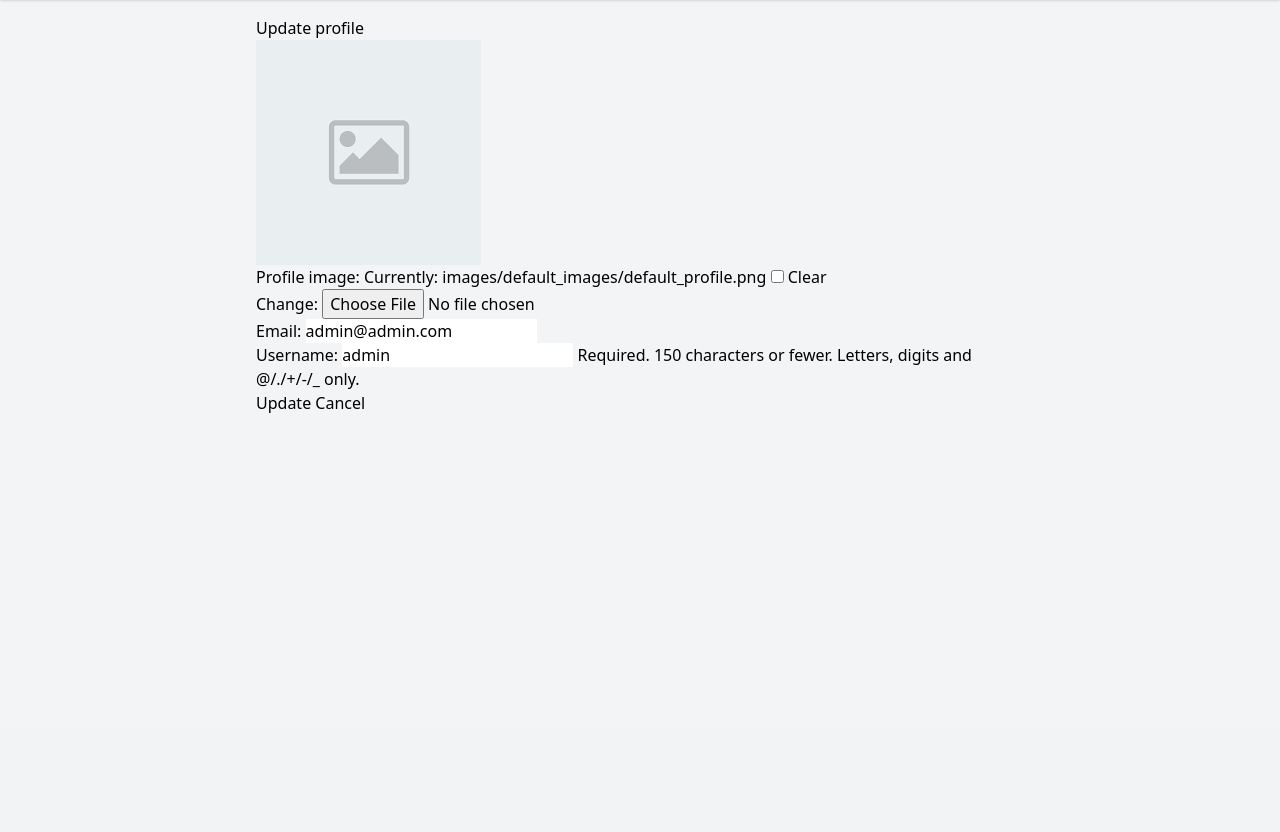
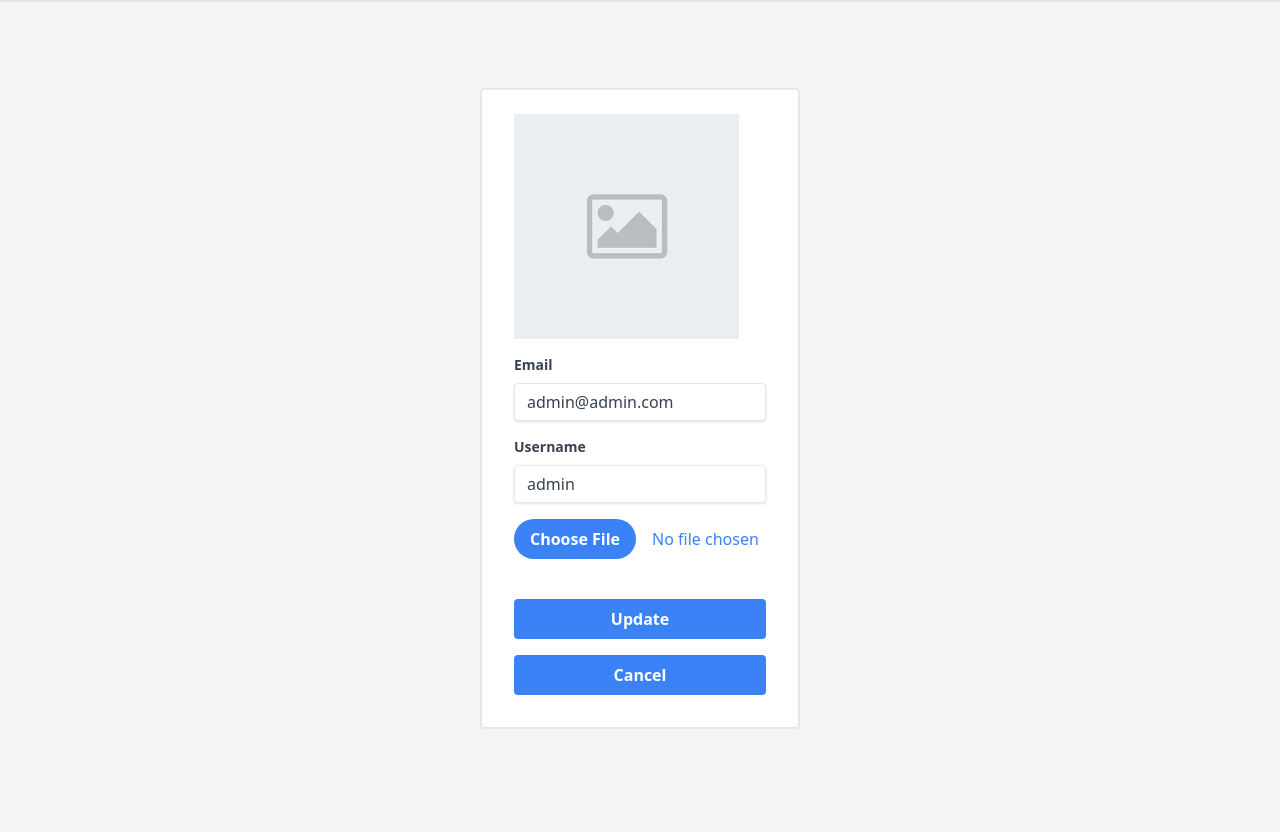
Before and after one commit to sinhaugoh/FriendZone, a Django app: page /account/update/ in a window 1280 px wide. Shown: the part 72-904 px from the top of the page. Before the commit the page ends 485 px from the top, so only its background shows below. Run offline with Django 4.2, Linux system fonts and the light colour scheme; a user stored in the database is signed in; data comes from the database, SQL or seed files in the repository; both versions use the stored data as it was after the commit; some libraries are stand-ins or nearby versions.

Commit message:
implement UI for update profile form

```diff
--- a/social_media/templates/social_media/update_profile.html
+++ b/social_media/templates/social_media/update_profile.html
@@ -1,11 +1,47 @@
 {% extends 'social_media/base.html' %}
 
 {% block content %}
-    <h1>Update profile</h1>
-    <form action="{% url 'profile_update' %}" method="post" enctype="multipart/form-data"> {% csrf_token %}
-        <img src="{{profile_update_form.initial.profile_image.url}}" alt="profile image">
-        {{profile_update_form.as_p}}
-        <input type="submit" value="Update">
-        <a href="javascript:history.back()">Cancel</a>
+<div class="grid place-items-center h-screen ">
+    <!-- <h1>Update profile</h1> -->
+    <form class="form" action="{% url 'profile_update' %}" method="post" enctype="multipart/form-data"> {% csrf_token %}
+        <img id="profile-image-preview" class="mb-4" src="{{profile_update_form.initial.profile_image.url}}" alt="profile image">
+        <div class="mb-4">
+            <label class="field-label" for="id_email">
+              Email
+            </label>
+            <input class="text-input" type="email" name="email" id="id_email" value="{{ profile_update_form.email.data|default_if_none:profile_update_form.initial.email }}" placeholder="abc@email.com" maxlength="256" required>
+        </div>
+        <div class="mb-4">
+            <label class="field-label" for="id_username">
+              Username
+            </label>
+            <input class="text-input" type="text" name="username" id="id_username" maxlength="150" value="{{ profile_update_form.username.data|default_if_none:profile_update_form.initial.username }}" placeholder="user123" required>
+        </div>
+        <!-- image picker -->
+        <div class="mb-6">
+            <span class="sr-only">Choose profile photo</span>
+            <input type="file" name="profile_image" accept="image/*" id="id_profile_image" class="
+            text-blue-500
+            file:mr-4 file:py-2 file:px-4
+            file:rounded-full file:border-0
+            file:text-md file:font-semibold
+            file:bg-blue-500 file:text-white
+            hover:file:bg-blue-700
+            " onchange="document.getElementById('profile-image-preview').src = window.URL.createObjectURL(this.files[0])"/>
+        </div>
+
+        <!-- display errors -->
+        {% for field in profile_update_form %}
+            {% for error in field.errors %}
+                <p class="form-error-text">{{ error }}</p>
+            {% endfor %}
+        {% endfor %}
+        {% if profile_update_form.non_field_errors is not None %}
+            <p class="form-error-text">{{ profile_update_form.non_field_errors.as_text }}</p>
+        {% endif %}
+
+        <input class="form-button mt-4" type="submit" value="Update">
+        <button class="form-button mt-4" onclick="javascript:history.back()">Cancel</button>
     </form>
+</div>
 {% endblock %}
--- a/social_media/views.py
+++ b/social_media/views.py
@@ -131,6 +131,7 @@ def user_logout(request):
     return redirect('index')
 
 
+@never_cache
 def profile(request, username):
     # get the requested user
     requested_user = None
```
Also changed, not shown: db.sqlite3.
